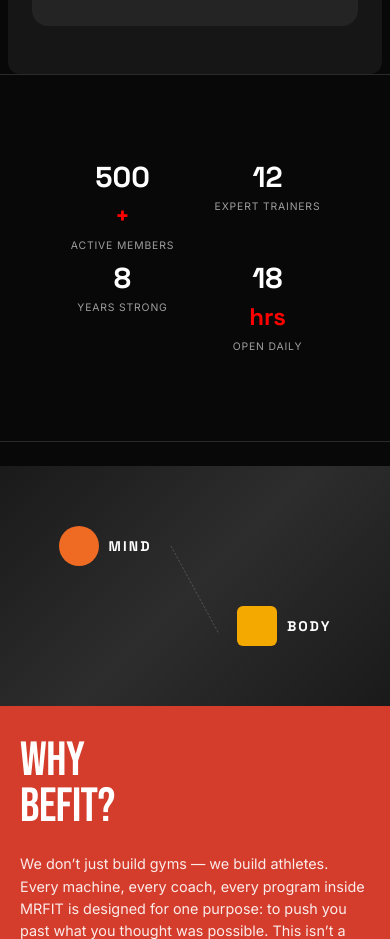
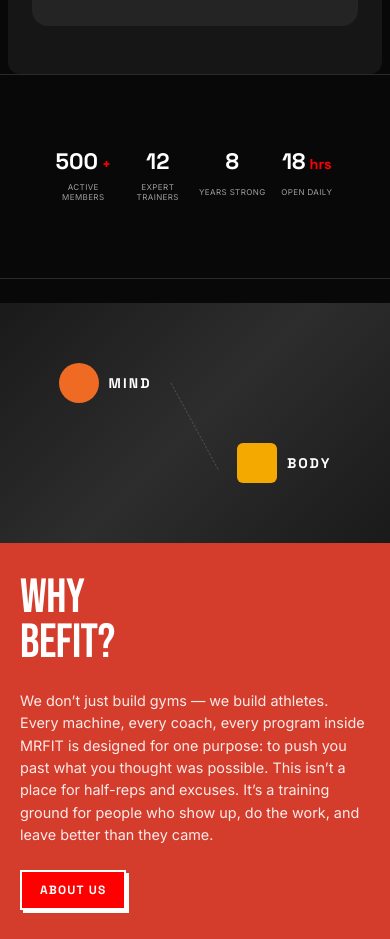
Before and after one commit to meowkiteow/mrfit, a plain HTML site: page index.html in a window 390 px wide. Shown: the part 1440-2379 px from the top of the page. Drawn offline with nearby package versions, Linux system fonts and the light colour scheme.

Commit message:
Fix: Align stats bar horizontally and slim vertical padding

```diff
--- a/style.css
+++ b/style.css
@@ -1931,10 +1931,19 @@ body {
 
 .stat-item {
     display: flex;
-    flex-direction: column;
-    align-items: center;
-    gap: 8px;
-}
+    flex-wrap: wrap;
+    justify-content: center;
+    align-items: baseline;
+    gap: 0 4px;
+}
+
+/* Label takes full width so it drops to next row */
+.stat-item .stat-label {
+    flex-basis: 100%;
+    text-align: center;
+    margin-top: 8px;
+}
+
 
 .stat-number {
     font-family: var(--font-heading);
@@ -2584,18 +2593,22 @@ body {
     }
 
     .stats-inner {
-        grid-template-columns: repeat(2, 1fr) !important;
-        gap: 12px !important;
-        padding: 24px 16px !important;
+        grid-template-columns: repeat(4, 1fr) !important;
+        gap: 4px !important;
+        padding: 12px 8px !important;
     }
 
     .stat-number {
-        font-size: 1.8rem !important;
+        font-size: 1.4rem !important;
+    }
+
+    .stat-suffix {
+        font-size: 0.9rem !important;
     }
 
     .stat-label {
-        font-size: 0.65rem !important;
-        letter-spacing: 0.08em !important;
+        font-size: 0.5rem !important;
+        letter-spacing: 0.05em !important;
     }
 
     /* ═══════════════════════════════ */
```
